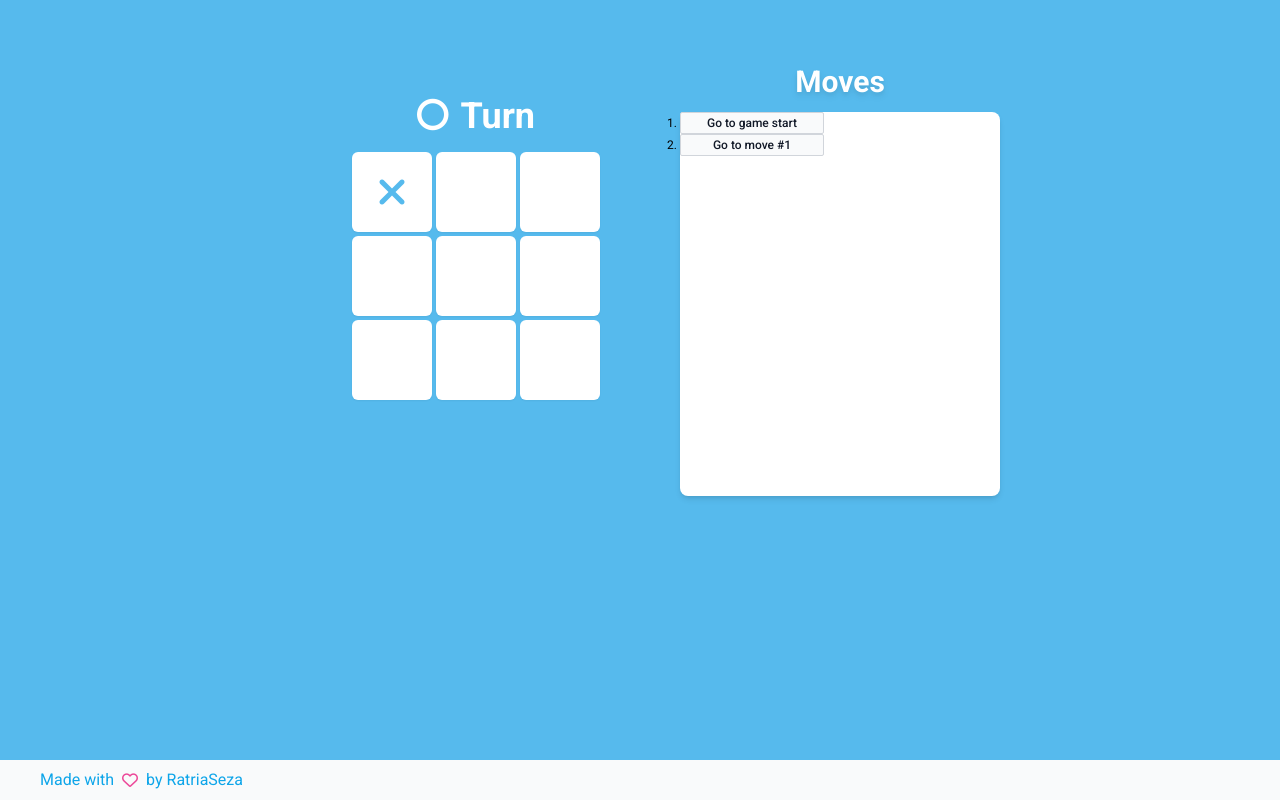
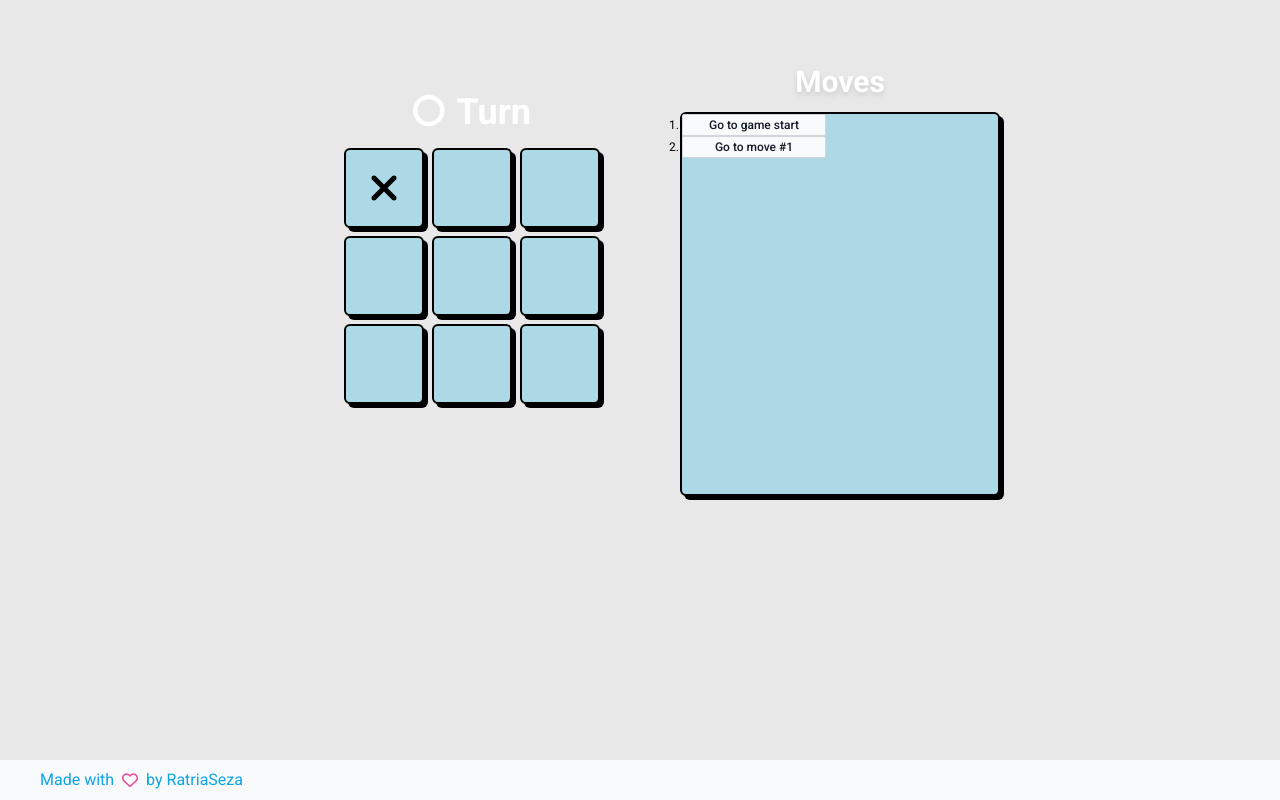
Before and after one commit to RatriaSeza/react-tic-tac-toe, a React (Vite) app: page / in a window 1280 px wide. Both pictures are taken after a click on the button 392 px from the left and 192 px from the top of the page. Built offline with nearby package versions, Linux system fonts and the light colour scheme.

Commit message:
Update styling and colors

```diff
--- a/src/App.jsx
+++ b/src/App.jsx
@@ -41,7 +41,7 @@ function Game() {
 	});
 
 	return (
-		<div className="bg-[#56BAED] w-dvw h-dvh flex flex-col justify-between">
+		<div className="bg-[#E8E8E8] w-dvw h-dvh flex flex-col justify-between">
 			<div className="h-fit flex gap-10">
 				<div className="basis-1/2 flex items-center justify-end">
 					<div className="w-fit">
@@ -51,7 +51,7 @@ function Game() {
 				<div className="basis-1/2 mt-16 ml-10">
 					<div className="w-fit">
 						<h4 className="text-center text-white text-3xl font-bold mb-3 drop-shadow-md">Moves</h4>
-						<div className="bg-white w-80 h-96 rounded-lg shadow-md">
+						<div className="bg-lightblue w-80 h-96 rounded-md border-2 border-black shadow-box">
 							<ol className="list-decimal text-xs">{moves}</ol>
 						</div>
 					</div>
--- a/src/components/Board.jsx
+++ b/src/components/Board.jsx
@@ -24,7 +24,7 @@ function Board({ xIsNext, squares, onPlay, board }) {
 	return (
 		<>
 			<div className="text-3xl text-white text-center font-semibold mb-4">{winner ? status : (<Player xIsNext={xIsNext} />)}</div>
-			<div className="grid grid-cols-3 gap-1">
+			<div className="grid grid-cols-3 gap-2">
 				<Square value={squares[0]} onSquareClick={() => handleClick(0)} />
 				<Square value={squares[1]} onSquareClick={() => handleClick(1)} />
 				<Square value={squares[2]} onSquareClick={() => handleClick(2)} />
--- a/src/components/OIcon.jsx
+++ b/src/components/OIcon.jsx
@@ -1,6 +1,6 @@
 /* eslint-disable react/prop-types */
 function OIcon ({ className }) {
-  const classes = `text-[#56BAED] text-4xl ${className}`
+  const classes = `text-black text-4xl ${className}`
 
   return (
     <div className={classes}>
--- a/src/components/Square.jsx
+++ b/src/components/Square.jsx
@@ -1,7 +1,7 @@
 // eslint-disable-next-line react/prop-types
 function Square({ value, onSquareClick }) {
 	return (
-		<button onClick={onSquareClick} className="w-20 h-20 bg-white text-2xl font-bold rounded-md cursor-pointer shadow-sm">
+		<button onClick={onSquareClick} className="w-20 h-20 bg-lightblue text-2xl font-bold rounded-md cursor-pointer border-2 border-black shadow-box active:shadow-box-active active:translate-x-[3px] active:translate-y-[3px]">
 			{value}
 		</button>
 	);
--- a/src/components/XIcon.jsx
+++ b/src/components/XIcon.jsx
@@ -1,6 +1,6 @@
 /* eslint-disable react/prop-types */
 function XIcon({ className }) {
-  const classes = `text-[#56BAED] text-[2.5rem] ${className}`
+  const classes = `text-black text-[2.5rem] ${className}`
 
 	return (
     <div className={classes}>
--- a/tailwind.config.js
+++ b/tailwind.config.js
@@ -8,7 +8,15 @@ export default {
     fontFamily: {
       'Roboto': ['Roboto', 'sans-serif'],
     },
-    extend: {},
+    extend: {
+      colors: {
+        lightblue: '#ADD8E6'
+      },
+      boxShadow: {
+        box: '4px 4px 0px 0px black',
+        'box-active': '0px 0px black',
+      }
+    },
   },
   plugins: [],
 }
```
